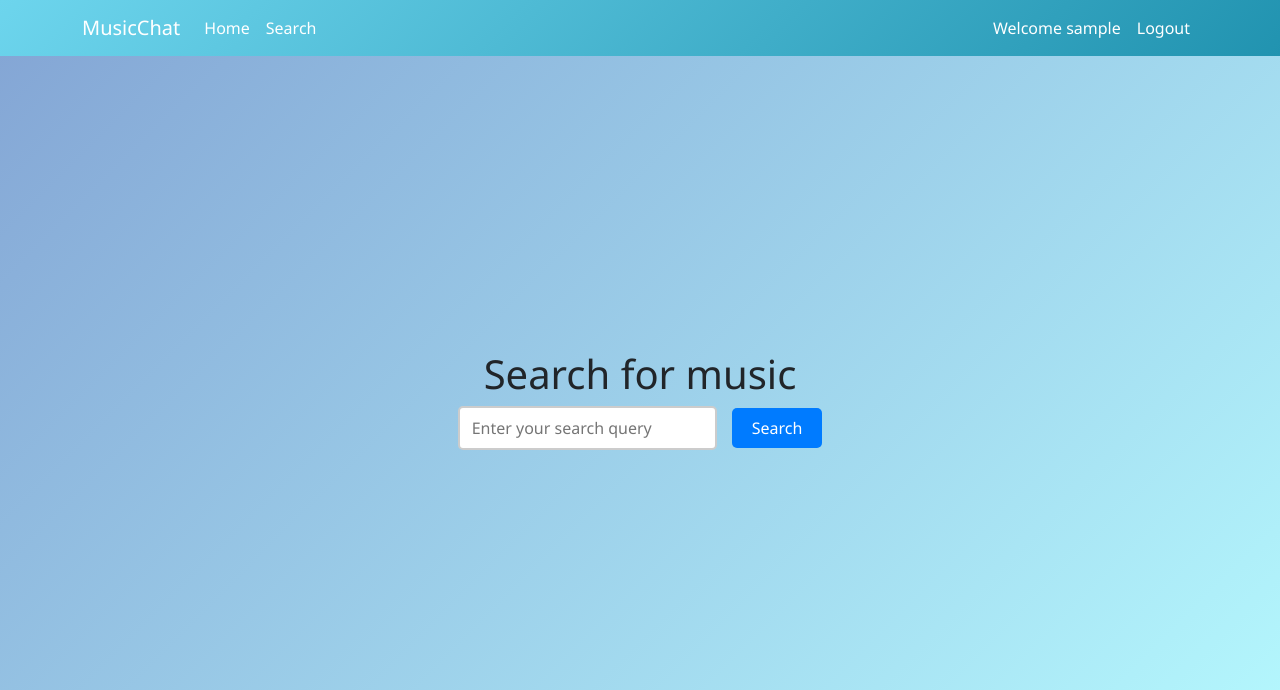
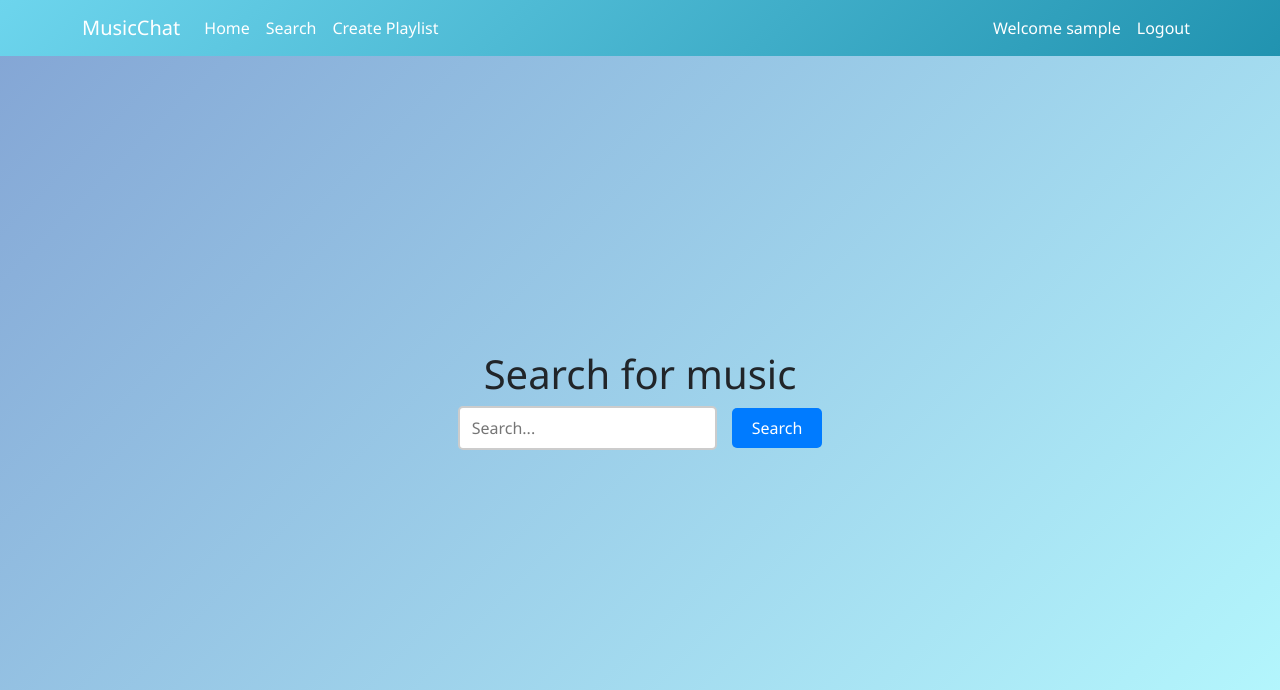
Before and after one commit to Sylvester254/MusicChat, a Flask app: page /search in a window 1280 px wide. Shown: the top 690 px of the page. Run offline with Flask 3, Linux system fonts and the light colour scheme; the visitor is signed in with stand-in values (Sample User, id 1); some libraries are stand-ins or nearby versions.

Commit message:
player OK, working on playlist

```diff
--- a/MCH/__init__.py
+++ b/MCH/__init__.py
@@ -1,9 +1,13 @@
 from flask import Flask
 from flask_sqlalchemy import SQLAlchemy
 from flask_migrate import Migrate
+from flask_wtf.csrf import CSRFProtect
+
+app = Flask(__name__)
+app.secret_key = '123456'
+csrf = CSRFProtect(app)
 
 
-app = Flask(__name__)
 app.config['SECRET_KEY'] = '12345'
 app.config['SQLALCHEMY_DATABASE_URI'] = 'mysql+mysqlconnector://root:toor@localhost/musicChatDB'
 db = SQLAlchemy(app)
--- a/MCH/routes.py
+++ b/MCH/routes.py
@@ -1,11 +1,17 @@
 from flask import render_template, request, redirect, url_for, flash, jsonify
 from flask_login import LoginManager, UserMixin, login_user, login_required, logout_user, current_user
 from werkzeug.security import generate_password_hash, check_password_hash
-from wtforms import Form, StringField, PasswordField, validators
+from wtforms import Form, StringField, PasswordField, validators, SubmitField
 from MCH import app, db
 from MCH.models import User, Playlist, Track, ChatMessage
 import requests
 from MCH.spotify import search_spotify
+from flask_wtf import FlaskForm
+from wtforms.validators import DataRequired
+
+class PlaylistForm(FlaskForm):
+    name = StringField('Playlist Name', validators=[DataRequired()])
+    submit = SubmitField('Create Playlist')
 
 
 # Configure Flask-Login
@@ -94,6 +100,48 @@ def search():
         return render_template('search_results.html', results=results)
     return render_template('search.html')
 
+@app.route('/create_playlist', methods=['GET', 'POST'])
+@login_required
+def create_playlist():
+    form = PlaylistForm(request.form)
+    if request.method == 'POST' and form.validate():
+        playlist = Playlist(name=form.name.data, user_id=current_user.id)
+        db.session.add(playlist)
+        db.session.commit()
+        flash('Playlist created successfully.')
+        return redirect(url_for('index'))
+    return render_template('create_playlist.html', form=form)
+
+@app.route('/add_to_playlist/<playlist_id>', methods=['POST'])
+@login_required
+def add_to_playlist(playlist_id):
+    track_data = request.get_json().get('track_data')
+
+    # Check if the track is already in the playlist
+    existing_track = Track.query.filter_by(playlist_id=playlist_id, spotify_track_id=track_data['id']).first()
+    if existing_track:
+        flash('This track is already in the playlist.')
+        return redirect(request.referrer)
+
+    # Create a new Track object and add it to the playlist
+    track = Track(
+        title=track_data['name'],
+        artist=track_data['artists'],
+        album=track_data['album'],
+        playlist_id=playlist_id,
+        spotify_track_id=track_data['id'],
+        track_uri=track_data['uri'],
+        album_uri=track_data['album_uri'],
+        artist_uri=track_data['artist_uri'],
+        album_cover_url=track_data['album_cover_url'],
+        release_date=track_data['release_date']
+    )
+    db.session.add(track)
+    db.session.commit()
+    flash('Track added to the playlist.')
+    return redirect(request.referrer)
+
+
 
 # Add a route for fetching track details using the Spotify API
 @app.route('/track/<track_id>')
--- /dev/null
+++ b/MCH/static/js/player.js
@@ -0,0 +1,42 @@
+const playButtons = document.querySelectorAll('.play-button');
+const spotifyPlayer = document.getElementById('spotify-player');
+
+playButtons.forEach(button => {
+    button.addEventListener('click', () => {
+        const trackId = button.getAttribute('data-track-id');
+        spotifyPlayer.src = `https://open.spotify.com/embed/track/${trackId}`;
+        spotifyPlayer.style.display = 'block';
+    });
+});
+
+// Add track to playlist
+const addToPlaylistButtons = document.querySelectorAll('.add-to-playlist');
+
+addToPlaylistButtons.forEach(button => {
+    button.addEventListener('click', async() => {
+        const trackId = button.getAttribute('data-track-id');
+        const playlistId = document.getElementById('playlist-select').value;
+        if (playlistId === 'Select a playlist') {
+            alert('Please select a playlist.');
+            return;
+        }
+        const csrfToken = document.querySelector('meta[name="csrf-token"]').getAttribute('content');
+        console.log("CSRF Token:", csrfToken);
+
+        const trackData = JSON.parse(button.getAttribute('data-track-data'));
+        const response = await fetch(`/add_to_playlist/${playlistId}`, {
+            method: 'POST',
+            headers: {
+                'Content-Type': 'application/json',
+                'X-CSRFToken': document.querySelector('meta[name="csrf-token"]').getAttribute('content')
+            },
+            body: JSON.stringify(trackData),
+        });
+
+        if (response.ok) {
+            alert('Track added to playlist.');
+        } else {
+            alert('Error adding track to playlist.');
+        }
+    });
+});
--- a/MCH/templates/base.html
+++ b/MCH/templates/base.html
@@ -4,11 +4,19 @@
     <meta charset="UTF-8">
     <meta name="viewport" content="width=device-width, initial-scale=1.0">
     <title>MusicChat</title>
+        <!-- Bootstrap CSS -->
+    <link rel="stylesheet" href="https://maxcdn.bootstrapcdn.com/bootstrap/5.3.0-alpha1/css/bootstrap.min.css" integrity="sha384-KyZXEAg3QhqLMpG8r+Knujsl7/1L_dstPt3HV5HzF6GVGgGc6pX6g7XevQDxEFb" crossorigin="anonymous">
+
+    <!-- Bootstrap JavaScript Bundle -->
+    <script src="https://maxcdn.bootstrapcdn.com/bootstrap/5.3.0-alpha1/js/bootstrap.bundle.min.js" integrity="sha384-cn7l7gDp0eyniUwwAZgrzD06kc/tftFf19TOAs2zVinnD/C7E91j9yyk5//jjpt/" crossorigin="anonymous"></script>
+
     <!-- Bootstrap CSS -->
     <link rel="stylesheet" href="{{url_for('static', filename='/bootstrap.min.css')}}">
     <!-- Custom CSS -->
     <link rel="stylesheet" href="{{url_for('static', filename='/custom.css')}}">
-    <link rel="stylesheet" href="https://cdnjs.cloudflare.com/ajax/libs/font-awesome/6.1.0/css/all.min.css" integrity="sha384-KyZXEAg3QhqLMpG8r+Knujsl7/1L_dstPt3HV5HzF6GVGgGc6pX6g7XevQDxEFb" crossorigin="anonymous">
+    <script src="https://kit.fontawesome.com/1195f5c2ed.js" crossorigin="anonymous"></script>
+
+    <meta name="csrf-token" content="{{ csrf_token() }}">
 
 </head>
 <body>
@@ -27,6 +35,11 @@
                     {% if current_user.is_authenticated %}
                     <li class="nav-item">
                         <a class="nav-link" href="{{ url_for('search') }}">Search</a>
+                    </li>
+                    <li>
+                        <li class="nav-item">
+                            <a class="nav-link" href="{{ url_for('create_playlist') }}">Create Playlist</a>
+                        </li>
                     </li>
                 </ul>
                 <!-- Add a new ul element with the "navbar-nav ms-auto" classes -->
@@ -73,5 +86,6 @@
     <!-- Bootstrap JavaScript Bundle -->
     <script src="https://cdn.jsdelivr.net/npm/@popperjs/core@2.11.6/dist/umd/popper.min.js" integrity="sha384-oBqDVmMz4fnFO9gybBud7O6w5U/+1zL1ULVU4LE9PT4iwyB/9Gj5Ll4tmn0f7M5z" crossorigin="anonymous"></script>
     <script src="https://cdn.jsdelivr.net/npm/bootstrap@5.3.0-alpha1/dist/js/bootstrap.min.js" integrity="sha384-KyZXEAg3QhqLMpG8r+Knujsl7/1L_dstPt3HV5HzF6GVgGzGc6pX6g7XevQDxEFb" crossorigin="anonymous"></script>
+    <script src="{{ url_for('static', filename='../static/js/player.js') }}" defer></script>
 </body>
 </html>
--- a/MCH/templates/search.html
+++ b/MCH/templates/search.html
@@ -4,8 +4,9 @@
 <div class="search-container">
     <h1>Search for music</h1>
     <form class="search-form" action="{{ url_for('search') }}" method="post">
-        <input class="search-input" type="text" name="search" placeholder="Enter your search query">
+        <input class="search-input" type="text" name="search" placeholder="Search...">
         <input class="search-button" type="submit" value="Search">
     </form>
 </div>
+
 {% endblock %}
```
Also changed, not shown: MCH/static/custom.css (+8 -0 lines), MCH/templates/create_playlist.html (added, +10 -0 lines), MCH/templates/search_results.html (+17 -9 lines), 1 other file.
